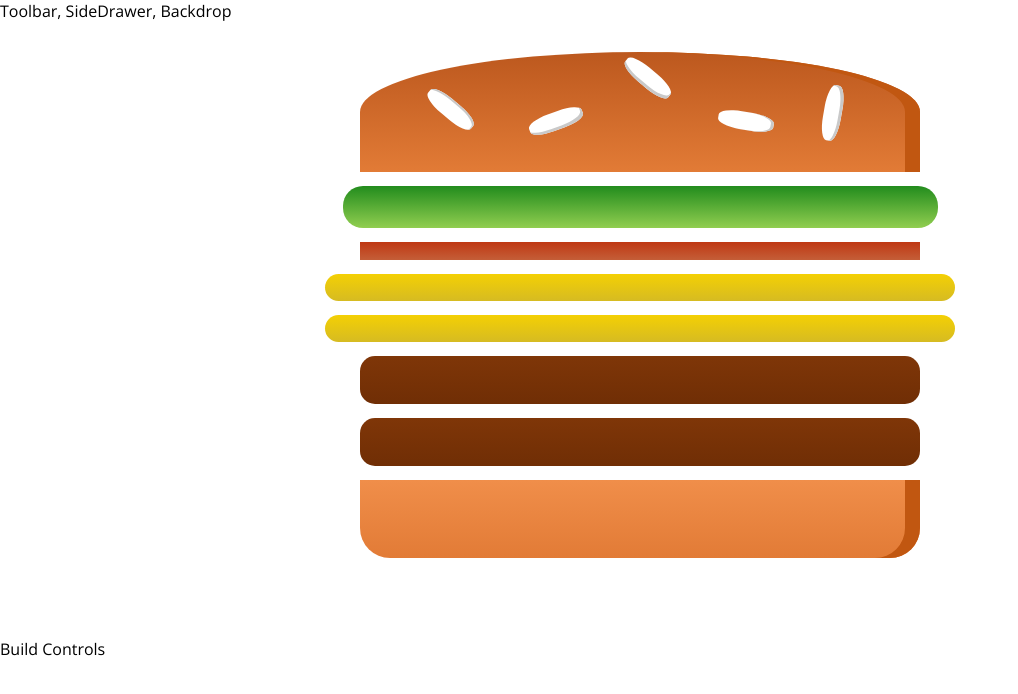
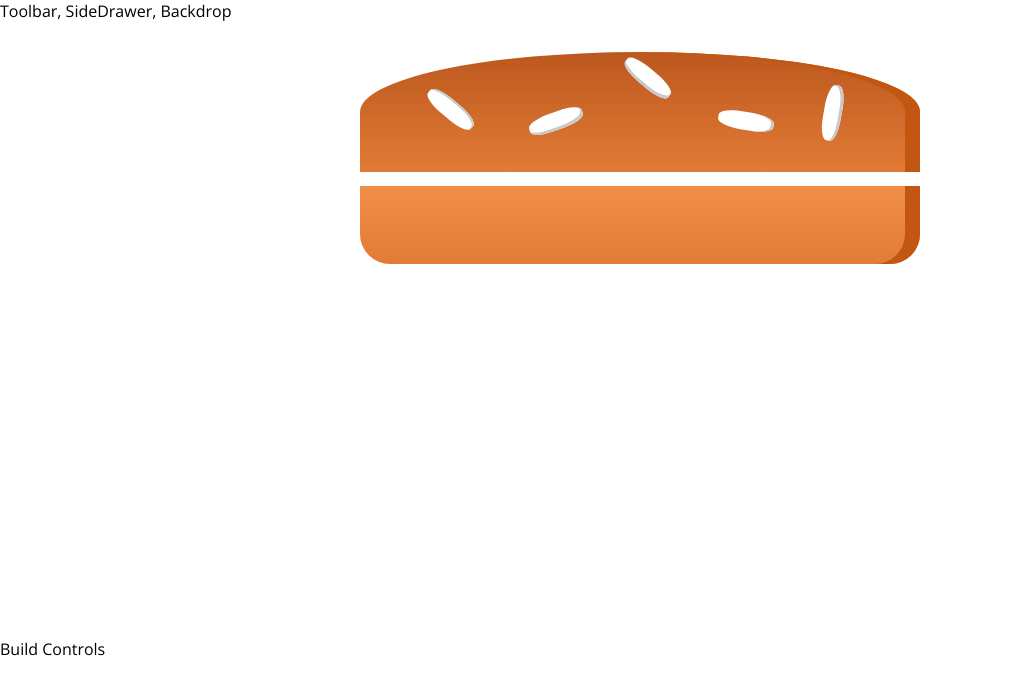
Before and after one commit to raphaelpinel/deli-burger, a React (Create React App) app: page / in a window 1280 px wide. Shown: the top 694 px of the page, without its empty margins (0-1018 px from the left). Built offline with nearby package versions, Linux system fonts and the light colour scheme.

Commit message:
mapped over ingredients to display them into the burger

```diff
--- a/src/components/Burger/Burger.js
+++ b/src/components/Burger/Burger.js
@@ -4,11 +4,17 @@ import classes from './Burger.module.css';
 import BurgerIngredient from './BurgerIngredient/BurgerIngredient';
 
 const burger = props => {
-  const transformedIngredients = Object.keys(props.ingredients).map(igKey => {
-    return [...Array(props.ingredients[igKey])].map((_, i) => {
-      return <BurgerIngredient key={igKey + i} type={igKey} />;
-    });
-  });
+  const transformedIngredients = Object.keys(props.ingredients)
+    .map(igKey => {
+      return [...Array(props.ingredients[igKey])].map((_, i) => {
+        return <BurgerIngredient key={igKey + i} type={igKey} />;
+      });
+    })
+    .reduce((arr, el) => {
+      return arr.concat(el);
+    }, []);
+  console.log(transformedIngredients);
+
   return (
     <div className={classes.Burger}>
       <BurgerIngredient type="bread-top" />
--- a/src/containers/BurgerBuilder/BurgerBuilder.js
+++ b/src/containers/BurgerBuilder/BurgerBuilder.js
@@ -5,10 +5,10 @@ import Burger from '../../components/Burger/Burger';
 class BurgerBuilder extends Component {
   state = {
     ingredients: {
-      salad: 1,
-      bacon: 1,
-      cheese: 2,
-      meat: 2
+      salad: 0,
+      bacon: 0,
+      cheese: 0,
+      meat: 0
     }
   };
   render() {
```
